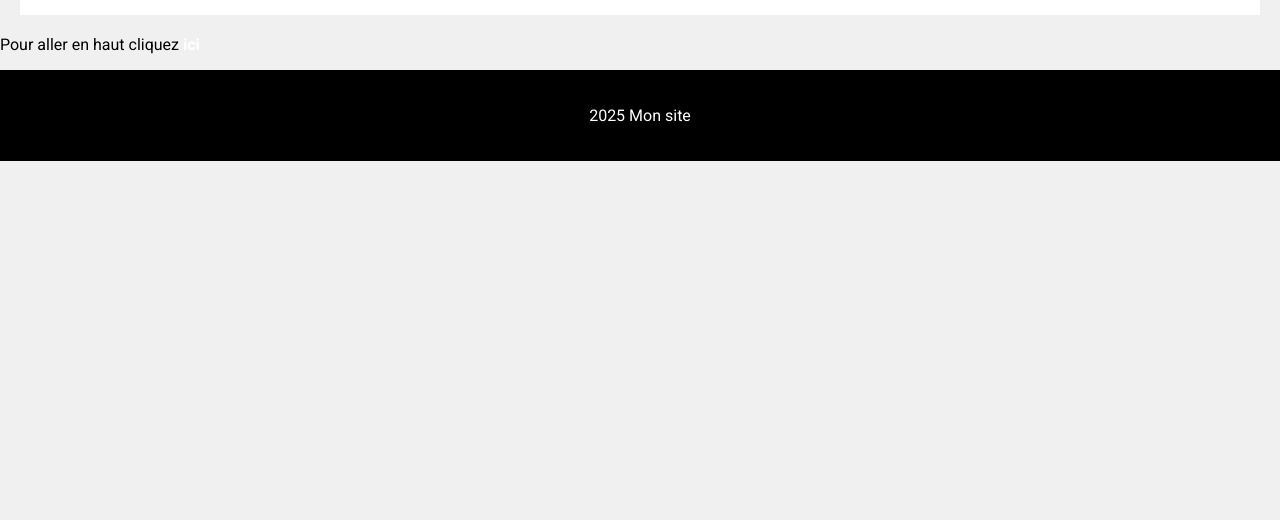
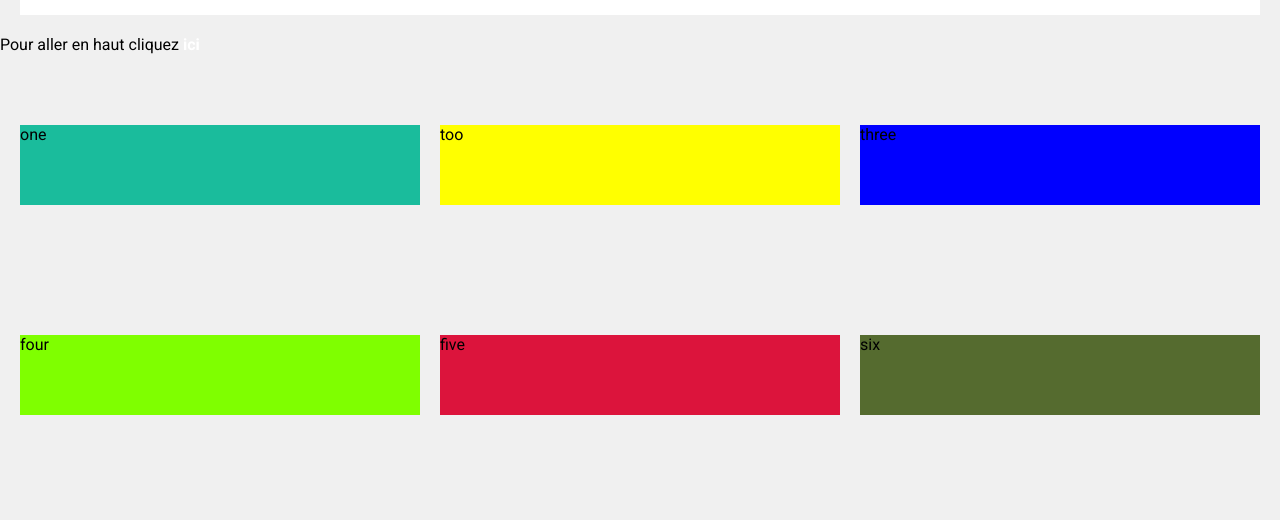
Before and after one commit to salah6z/revhtmlcss, a plain HTML site: page index.html in a window 1280 px wide. Shown: the part 1242-1762 px from the top of the page. Before the commit the page ends 1403 px from the top, so only its background shows below. Drawn offline with Linux system fonts and the light colour scheme.

Commit message:
flexContainer

```diff
--- a/index.html
+++ b/index.html
@@ -57,6 +57,21 @@
 
 
         <!--pied de page-->
+
+        <section class="MethodeFlex">
+            <div class="flexContainer">
+            <div class="flexItem item1">one</div>
+            <div class="flexItem item2">too</div>
+            <div class="flexItem item3">three</div>
+            <div class="flexItem item4">four</div>
+            <div class="flexItem item5">five</div>
+            <div class="flexItem item6">six</div>
+            </div>
+
+        </section>
+
+
+
         <footer>
             <div id="footer">
                 <p>2025 Mon site </p>
--- a/style.css
+++ b/style.css
@@ -49,6 +49,60 @@ a:hover{
     align-items: center;
 }
 
+.flexContainer{
+    height: 50vh;
+    display: flex;
+    /*définir la direction */
+    /*flex-direction: row-reverse;*/
+    /*flex-direction: column;*/
+    /*flex-direction:  column-reverse;*/
+/*définir le positionnement horizontal*/
+    /*justify-content: flex-start;
+    justify-content: flex-end;*/
+    justify-content: center;
+    /*justify-content: space-around;*/
+    /*justify-content: space-between;*/
+
+/*définir la position vertical*/
+align-items: flex-end;
+align-items: center;
+/*définir espace entre les 2 éléments*/
+gap: 20px;
+flex-wrap: wrap;
+margin-bottom: 30%;
+
+}
+.flexItem{
+    height: 10vh;
+    width: 30%;
+    min-width: 400px;
+}
+
+.item1{
+    background-color: #1abc9c;
+
+}
+
+.item2{
+    background-color: yellow;
+}
+
+.item3{
+    background-color: blue;
+}
+
+.item4{
+    background-color: chartreuse;
+}
+
+.item5{
+    background-color: crimson;
+}
+
+.item6{
+    background-color: darkolivegreen;
+
+}
 #footer{
     background-color: black;
     text-align: center;
```
